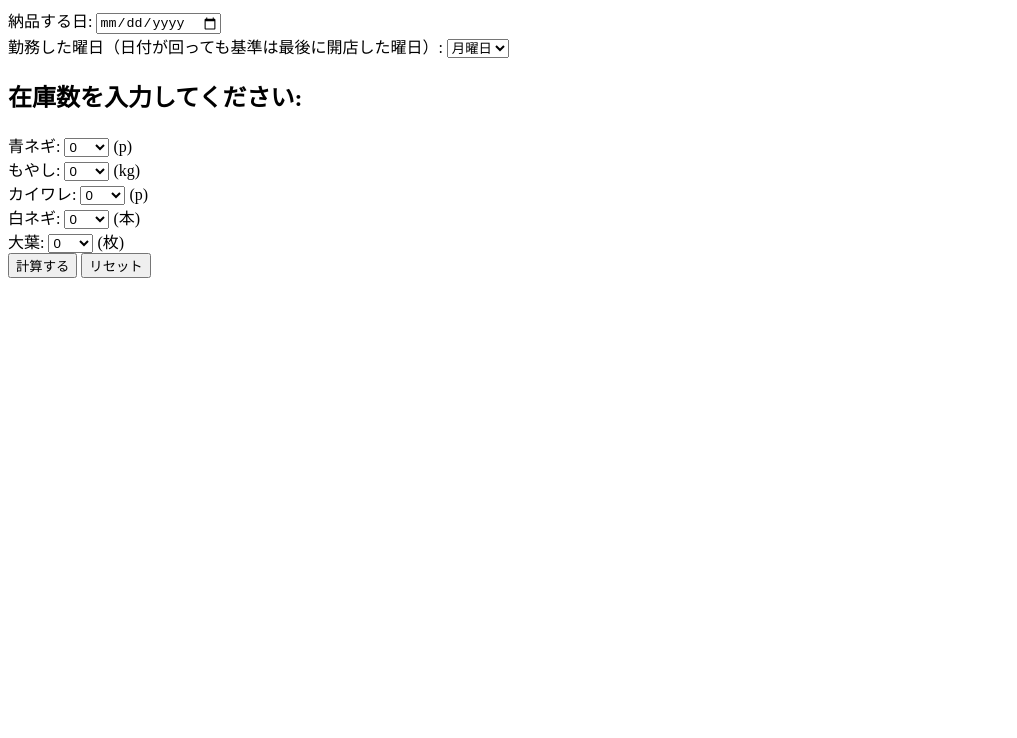
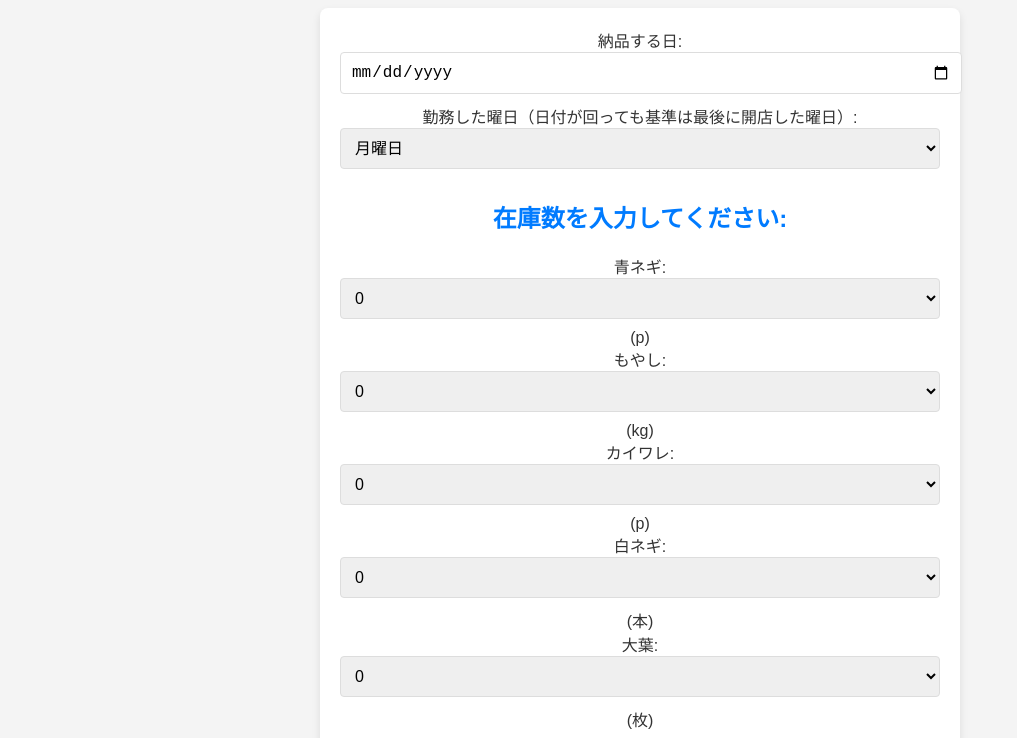
Before and after one commit to Nyakoooooo/hachu, a plain HTML site: page index.html in a window 1280 px wide. Shown: the part 81-819 px from the top of the page, without its empty margins (0-1017 px from the left). Drawn offline with Linux system fonts and the light colour scheme; files that its build step writes are made by us from their sources; the site is published under a folder, as on GitHub Pages, so addresses that start at the root find nothing.

Commit message:
Update index.html

```diff
--- a/index.html
+++ b/index.html
@@ -4,7 +4,7 @@
     <meta charset="UTF-8">
     <meta name="viewport" content="width=device-width, initial-scale=1.0">
     <title>発注管理システム</title>
-    <link rel="stylesheet" href="/main/styles.css">
+    <link rel="stylesheet" href="styles.css">
     <script>
         const requirements = {
             Monday: { "青ネギ": 9, "もやし": 6, "カイワレ": 6, "白ネギ": 30, "大葉": 100 },
```
